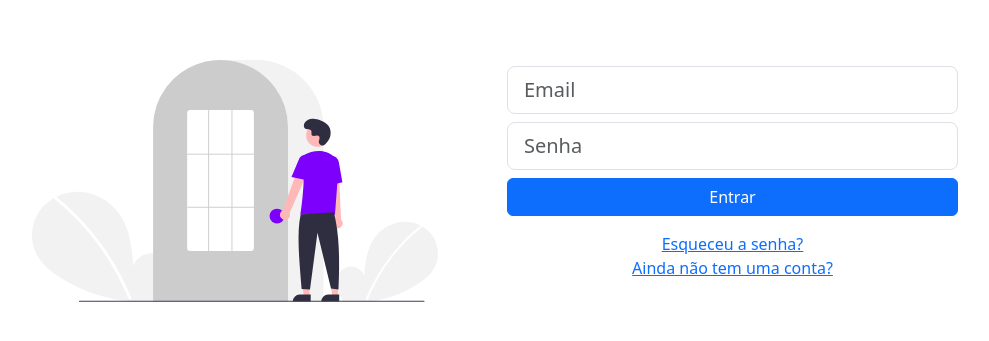
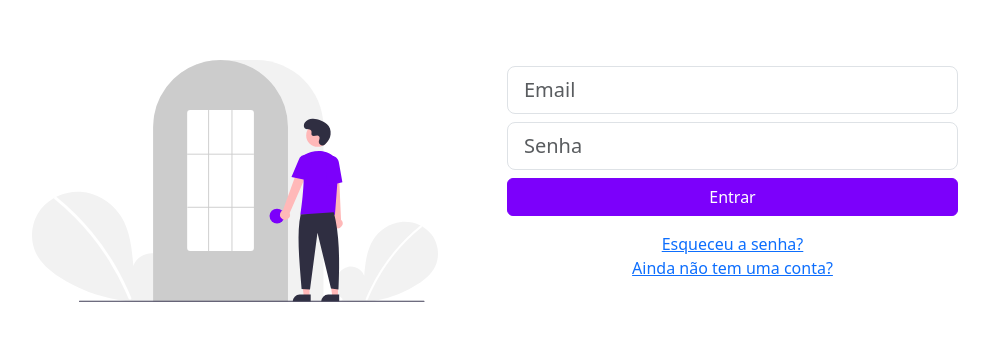
Before and after one commit to JoaoAntonio18/ClubedoVinho-front, a plain HTML site: page index.html in a window 1280 px wide. Shown: the part 219-560 px from the top of the page, without its empty margins (145-1134 px from the left). Drawn offline with nearby package versions, Linux system fonts and the light colour scheme.

```diff
--- a/css/custom.css
+++ b/css/custom.css
@@ -7,3 +7,13 @@
     display: flex;
     align-items: center;
 }
+
+.btn-purple {
+    background-color: #7C00FB;
+    color: white;
+    border: 1px solid #7C00FB;
+}
+
+.btn-purple:hover {
+    background-color: #5d00ba
+}
--- a/index.html
+++ b/index.html
@@ -4,9 +4,9 @@
         <meta charset="UTF-8">
         <meta name="viewport" content="width=device-width, initial-scale=1.0">
         <title>ClubedoVinho</title>
+        <link href="https://cdn.jsdelivr.net/npm/bootstrap@5.3.3/dist/css/bootstrap.min.css" rel="stylesheet" integrity="sha384-QWTKZyjpPEjISv5WaRU9OFeRpok6YctnYmDr5pNlyT2bRjXh0JMhjY6hW+ALEwIH" crossorigin="anonymous">
 
         <link rel="stylesheet" href="css/custom.css">
-        <link href="https://cdn.jsdelivr.net/npm/bootstrap@5.3.3/dist/css/bootstrap.min.css" rel="stylesheet" integrity="sha384-QWTKZyjpPEjISv5WaRU9OFeRpok6YctnYmDr5pNlyT2bRjXh0JMhjY6hW+ALEwIH" crossorigin="anonymous">
     </head>
     <body class="container login">
 
@@ -20,7 +20,7 @@
                     <input placeholder="Email" type="email" class="form-control form-control-lg mb-2">
                     <input placeholder="Senha" type="password" class="form-control form-control-lg mb-2">
 
-                    <button class="btn btn-primary w-100">Entrar</button>
+                    <button class="btn btn-purple w-100">Entrar</button>
 
                     <p class="text-center mt-3">
                         <a href="#">Esqueceu a senha?</a>
```
